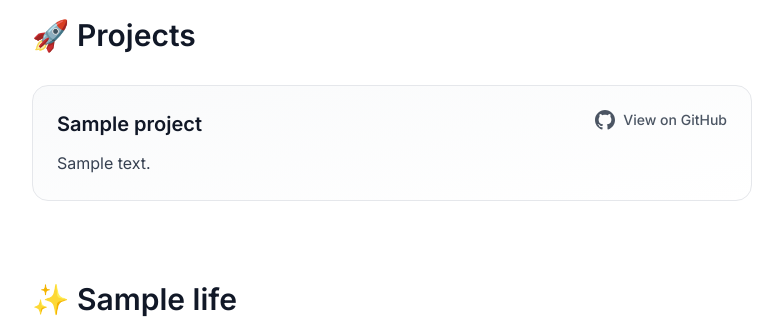
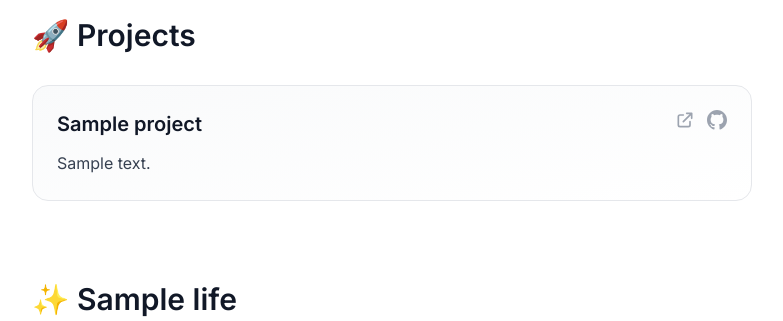
Before and after one commit to virteep/virteep.github.io, a Python web app: template templates/index.html in a window 1280 px wide. Shown: the part 871-1192 px from the top of the page, without its empty margins (248-1031 px from the left). Run offline with Jinja, Linux system fonts and the light colour scheme; the template is opened without the code that fills it: most values are stand-ins (such as "Sample title", 1, 10 or a date in 2020); grey boxes marked "Sample" are stand-in pictures; some libraries are stand-ins or nearby versions.

Commit message:
Add clickable Protein Pantry card with live site link and icons
Made-with: Cursor

```diff
--- a/templates/index.html
+++ b/templates/index.html
@@ -425,30 +425,35 @@
             </h2>
             <div class="space-y-6">
                 {% for project in projects %}
-                <div class="bg-gradient-to-br from-gray-50 to-white rounded-2xl p-6 border border-gray-200 hover:shadow-xl hover:border-gray-300 transition-all duration-300">
+                <div
+                    class="bg-gradient-to-br from-gray-50 to-white rounded-2xl p-6 border border-gray-200 hover:shadow-xl hover:border-gray-300 transition-all duration-300 {% if project.link %}cursor-pointer{% endif %}"
+                    {% if project.link %}onclick="window.open('{{ project.link }}', '_blank')"{% endif %}
+                >
                     <div class="flex flex-col sm:flex-row sm:justify-between sm:items-start gap-3 mb-3">
+                        <h3 class="text-xl font-semibold text-gray-900">{{ project.name }}</h3>
+                        <div class="inline-flex items-center gap-3">
                             {% if project.link %}
-                        <h3 class="text-xl font-semibold text-gray-900">
-                            <a href="{{ project.link }}" target="_blank" rel="noopener noreferrer" class="hover:text-blue-600 transition-colors">
-                                {{ project.name }}
-                            </a>
-                        </h3>
-                        {% else %}
-                        <h3 class="text-xl font-semibold text-gray-900">{{ project.name }}</h3>
+                            <div class="text-gray-400 group-hover:text-gray-900 transition-colors pointer-events-none" title="View Live Site">
+                                <svg class="w-5 h-5" fill="none" stroke="currentColor" viewBox="0 0 24 24" stroke-width="2">
+                                    <path stroke-linecap="round" stroke-linejoin="round" d="M10 6H6a2 2 0 00-2 2v10a2 2 0 002 2h10a2 2 0 002-2v-4M14 4h6m0 0v6m0-6L10 14"/>
+                                </svg>
+                            </div>
                             {% endif %}
                             {% if project.github %}
                             <a
                                 href="{{ project.github }}"
                                 target="_blank"
                                 rel="noopener noreferrer"
-                            class="inline-flex items-center gap-2 text-sm font-medium text-gray-600 hover:text-gray-900 transition-colors"
+                                class="text-gray-400 hover:text-gray-900 transition-colors relative z-10"
+                                title="View on GitHub"
+                                onclick="event.stopPropagation();"
                             >
                                 <svg class="w-5 h-5" fill="currentColor" viewBox="0 0 24 24">
                                     <path d="M12 0c-6.626 0-12 5.373-12 12 0 5.302 3.438 9.8 8.207 11.387.599.111.793-.261.793-.577v-2.234c-3.338.726-4.033-1.416-4.033-1.416-.546-1.387-1.333-1.756-1.333-1.756-1.089-.745.083-.729.083-.729 1.205.084 1.839 1.237 1.839 1.237 1.07 1.834 2.807 1.304 3.492.997.107-.775.418-1.305.762-1.604-2.665-.305-5.467-1.334-5.467-5.931 0-1.311.469-2.381 1.236-3.221-.124-.303-.535-1.524.117-3.176 0 0 1.008-.322 3.301 1.23.957-.266 1.983-.399 3.003-.404 1.02.005 2.047.138 3.006.404 2.291-1.552 3.297-1.23 3.297-1.23.653 1.653.242 2.874.118 3.176.77.84 1.235 1.911 1.235 3.221 0 4.609-2.807 5.624-5.479 5.921.43.372.823 1.102.823 2.222v3.293c0 .319.192.694.801.576 4.765-1.589 8.199-6.086 8.199-11.386 0-6.627-5.373-12-12-12z"/>
                                 </svg>
-                            View on GitHub
                             </a>
                             {% endif %}
+                        </div>
                     </div>
 
                     {% if project.description %}
```
Lines whose indentation alone changed are shown as unchanged.
